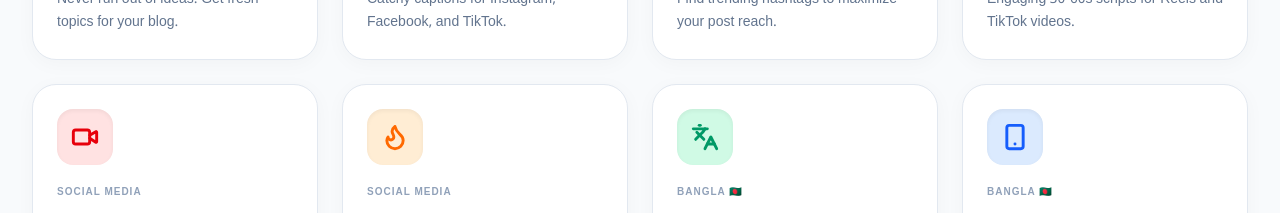
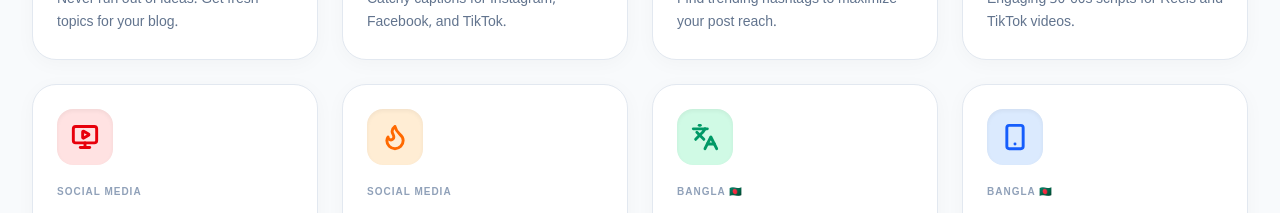
Before and after one commit to rashid-hash/tools-and-tricks, a Next.js app: page /ai-tools in a window 1280 px wide. Shown: the part 1420-1633 px from the top of the page. Built offline with nearby package versions, Linux system fonts and the light colour scheme.

Commit message:
Ai tools update and adding

```diff
--- a/app/ai-tools/page.tsx
+++ b/app/ai-tools/page.tsx
@@ -8,7 +8,8 @@ import {
   Clapperboard, Video, Image as ImageIcon, Palette, ShoppingBag,
   Megaphone, Briefcase, Tag, Mail, MessageSquare, FileEdit,
   GraduationCap, Brain, Calendar, ZoomIn, Flame, Lightbulb,
-  Languages, Laptop, Bug, LayoutGrid, ChevronRight
+  Languages, Laptop, Bug, LayoutGrid, ChevronRight,
+  MonitorPlay
 } from "lucide-react";
 
 const notoSansBengali = Noto_Sans_Bengali({ subsets: ["bengali"], weight: ["400", "500", "600", "700", "800"] });
@@ -38,7 +39,7 @@ const AI_TOOLS = [
   { id: "caption-gen", name: "AI Caption Generator", desc: "Catchy captions for Instagram, Facebook, and TikTok.", icon: Smartphone, category: "Social Media", color: "text-rose-500", bg: "bg-rose-100", border: "hover:border-rose-400" },
   { id: "hashtag-gen", name: "AI Hashtag Generator", desc: "Find trending hashtags to maximize your post reach.", icon: Hash, category: "Social Media", color: "text-indigo-500", bg: "bg-indigo-100", border: "hover:border-indigo-400" },
   { id: "reel-script", name: "AI Reel Script", desc: "Engaging 30-60s scripts for Reels and TikTok videos.", icon: Clapperboard, category: "Social Media", color: "text-red-500", bg: "bg-red-100", border: "hover:border-red-400" },
-  { id: "yt-script", name: "AI YouTube Script", desc: "Full-length YouTube video scripts with intro and hooks.", icon: Video, category: "Social Media", color: "text-red-600", bg: "bg-red-100", border: "hover:border-red-400" },
+  { id: "yt-script", name: "AI YouTube Script", desc: "Full-length YouTube video scripts with intro and hooks.", icon: MonitorPlay, category: "Social Media", color: "text-red-600", bg: "bg-red-100", border: "hover:border-red-400" },
   { id: "viral-hook", name: "AI Viral Hook", desc: "Scroll-stopping hooks to capture audience attention.", icon: Flame, category: "Social Media", color: "text-orange-500", bg: "bg-orange-100", border: "hover:border-orange-400" },
 
   // Bangla Special
--- a/app/ai-tools/yt-script/page.tsx
+++ b/app/ai-tools/yt-script/page.tsx
@@ -4,7 +4,7 @@ import React, { useState, useRef } from "react";
 import { Noto_Sans_Bengali } from "next/font/google";
 import {
   Sparkles, Copy, CheckCircle2,
-  StopCircle, Settings2, Youtube,
+  StopCircle, Settings2, MonitorPlay,
   Clock, Clapperboard
 } from "lucide-react";
 import Link from "next/link";
@@ -113,7 +113,7 @@ export default function YouTubeScriptTool() {
         <div className="flex flex-col md:flex-row md:items-end justify-between gap-4">
           <div>
             <div className="inline-flex items-center gap-2 px-3 py-1.5 rounded-full bg-cyan-500/10 border border-cyan-500/20 text-xs font-bold text-cyan-700 uppercase tracking-widest mb-4">
-              <Youtube size={14} className="text-cyan-500" /> Video Creation
+              <MonitorPlay size={14} className="text-cyan-500" /> Video Creation
             </div>
             <h1 className="text-3xl md:text-4xl font-extrabold text-[#111827] tracking-tight flex items-center gap-3">
               AI <span className="text-cyan-600">YouTube Script</span>
```
